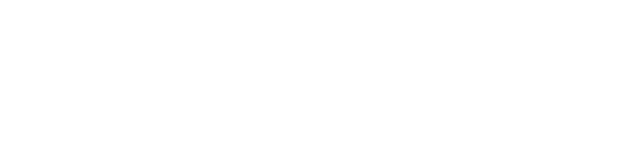
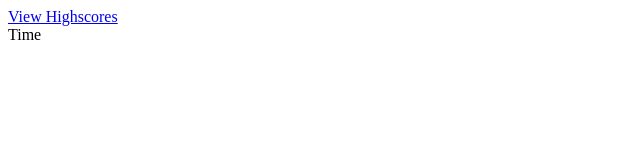
Before and after one commit to HAFSAABDI880/codequiz, a plain HTML site: page index.html in a window 1280 px wide. Shown: the whole page, without its empty margins (0-640 px from the left). Drawn offline with Linux system fonts and the light colour scheme.

Commit message:
added header

```diff
--- a/index.html
+++ b/index.html
@@ -1,6 +1,16 @@
 <!DOCTYPE html>
-<header>
-    <body>
-
-    </body>
-</header>
+<html lang="en">
+<head>
+    <meta charset="UTF-8">
+    <meta http-equiv="X-UA-Compatible" content="IE=edge">
+    <meta name="viewport" content="width=device-width, initial-scale=1.0">
+    <title>Ultimate  JS Code Quiz</title>
+    <link rel="stylesheet" href="style.css">
+</head>
+<body>
+    <header>
+        <div id="high-score"><a href="high-score.html" id="score-page">View Highscores</a></div>
+        <div id="timer">Time <span id="timer"></span></div>
+    </header>
+</body>
+</html>
```
Also changed, not shown: style.css (added).
